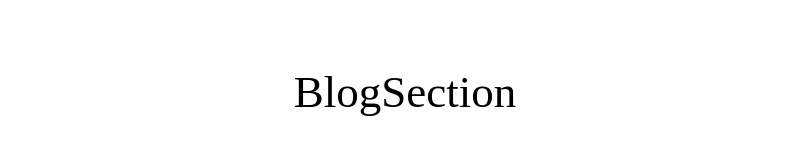
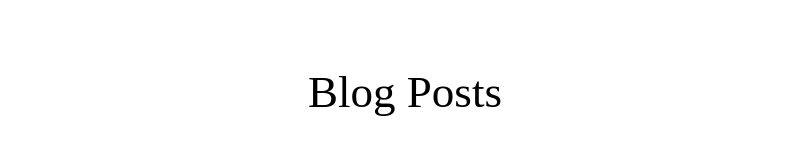
Before and after one commit to iceyisaak/migrantaid, a Next.js app: page / in a window 1280 px wide. Shown: the part 2348-2513 px from the top of the page, without its empty margins (235-1044 px from the left). Built offline with nearby package versions, Linux system fonts and the light colour scheme; a web font is replaced by a local one.

Commit message:
Updated Donate Button

```diff
--- a/src/components/Navbar.js
+++ b/src/components/Navbar.js
@@ -64,15 +64,15 @@ const Navbar = () => {
               </a>
             </Link>
           </li>
-          <button className="bg-blue-900 px-3 py-3 text-center rounded-2xl w-32">
-            <li className="text-2xl text-center text-gray-300">
-              <Link href='/donate'>
-                <a>
+          <Link href='/donate'>
+            <a>
+              <button className="bg-blue-900 px-3 py-3 text-center rounded-2xl w-32">
+                <li className="text-2xl text-center text-gray-300">
                   Donate
-                </a>
-              </Link>
-            </li>
-          </button>
+                </li>
+              </button>
+            </a>
+          </Link>
         </ul>
       </div>
     </nav>
--- a/src/layouts/Home/sections/Blog/BlogSection.js
+++ b/src/layouts/Home/sections/Blog/BlogSection.js
@@ -4,7 +4,7 @@ const BlogSection = () => {
   return (
     <section className='flex flex-col py-96 items-center'>
       <h3 className="font-heading text-7xl text-center mb-36">
-        BlogSection
+        Blog Posts
       </h3>
       <div className='bg-gray-300 mb-28 w-7/12'>
         CARD:VERTICAL
```
